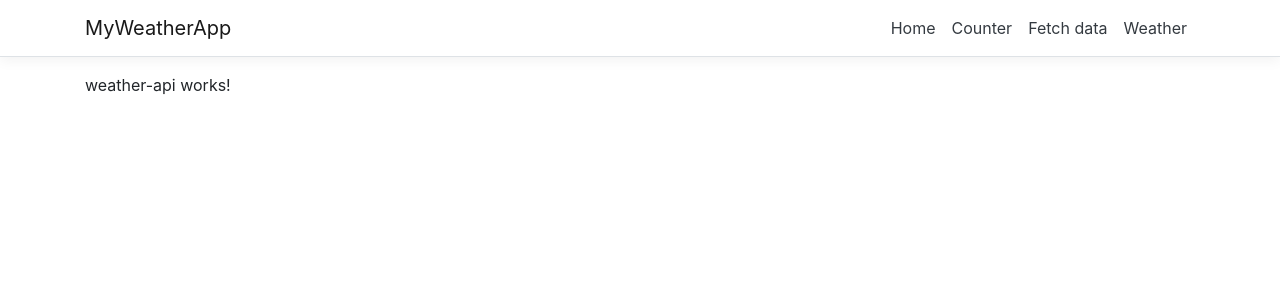
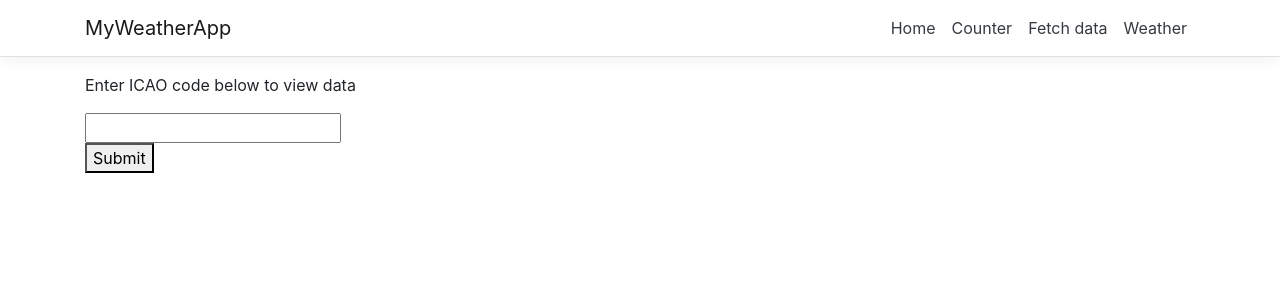
Before and after one commit to tlaur18/Code-Challenge-WeatherApp, an Angular app in the folder ClientApp/: page /weather in a window 1280 px wide. Shown: the top 300 px of the page. Built offline with nearby package versions, Linux system fonts and the light colour scheme.

Commit message:
Added text field and button

```diff
--- a/ClientApp/package.json
+++ b/ClientApp/package.json
@@ -17,6 +17,7 @@
     "@angular/compiler": "8.0.0",
     "@angular/core": "8.0.0",
     "@angular/forms": "8.0.0",
+    "@angular/material": "^8.2.3",
     "@angular/platform-browser": "8.0.0",
     "@angular/platform-browser-dynamic": "8.0.0",
     "@angular/platform-server": "8.0.0",
--- a/ClientApp/src/app/weather-api/weather-api.component.html
+++ b/ClientApp/src/app/weather-api/weather-api.component.html
@@ -1 +1,7 @@
-<p>weather-api works!</p>
+<p>Enter ICAO code below to view data</p>
+<form (submit)="onSubmit()">
+  <input [(ngModel)]="icaoCode" name="ICAO Code" maxlength="4">
+  <br />
+  <button type="submit">Submit</button>
+</form>
+<br />
--- a/ClientApp/src/app/weather-api/weather-api.component.ts
+++ b/ClientApp/src/app/weather-api/weather-api.component.ts
@@ -12,4 +12,8 @@ export class WeatherApiComponent implements OnInit {
   ngOnInit() {
   }
 
+  icaoCode: string;
+  onSubmit() {
+    console.log(this.icaoCode);
+  }
 }
```
Also changed, not shown: 1 other file (tests, documents, lock files or other folders).
